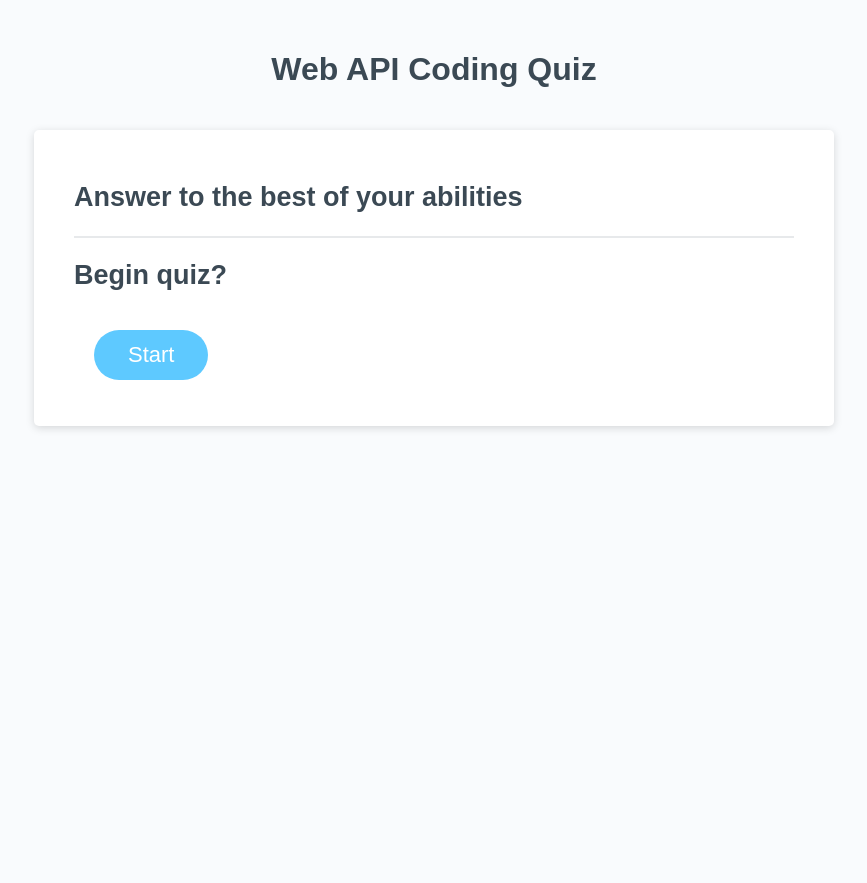
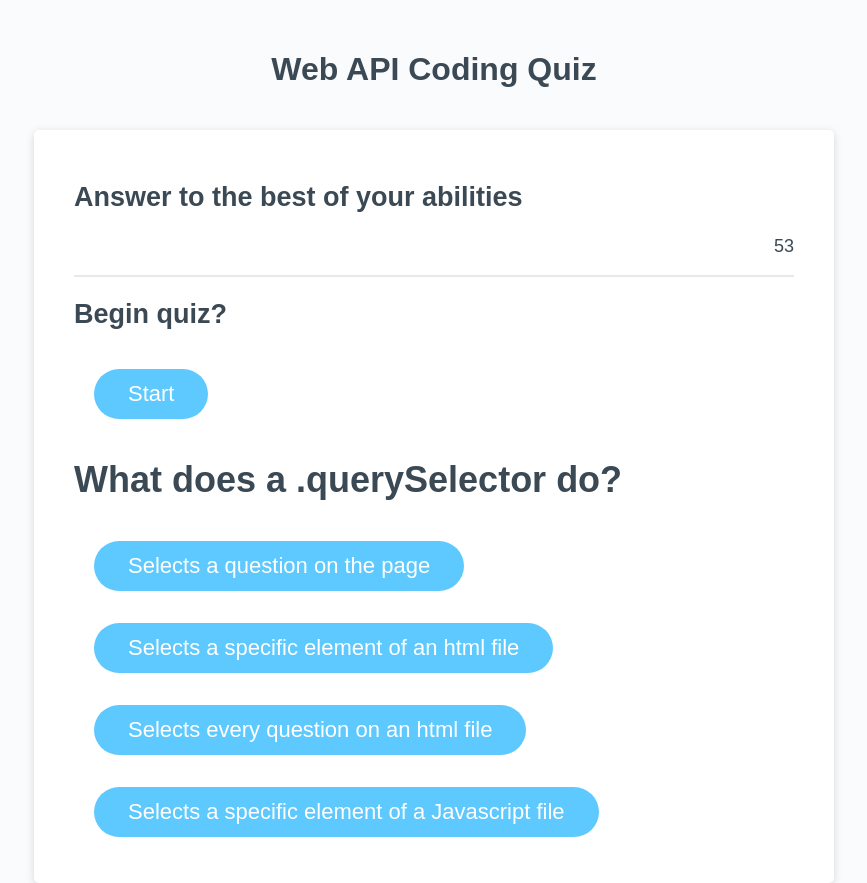
Before and after one commit to whats-a-pj/Web-API-Code-Quiz, a plain HTML site: page index.html in a window 1280 px wide. Both pictures are taken after a click on the button "Start". Shown: the whole page, without its empty margins (206-1073 px from the left). Before the commit the page ends 800 px from the top, so only its background shows below. Drawn offline with Linux system fonts and the light colour scheme.

Commit message:
Added timer to script.js, played with index.html

```diff
--- a/index.html
+++ b/index.html
@@ -15,22 +15,19 @@
       <div class="content">
         <div class="content-header">
           <h2>Answer to the best of your abilities</h2>
+          <p class="time" style="text-align:right;"></p>
         </div>
         <div class="content2">
         <h2>Begin quiz?</h2>
             <button id="start" class="btn">Start</button>
         </div>
-        <div id="questions"> </div>
-        <!--script type="text/javascript">
-          var questionsEl = document.createElement("input");
-          document.div.appendChild(questionsEl);
-        </script>
-        <div class="footer">
-          button id="next-question" class="btn">Next question</button>
-          <button id="previous-question" class="btn">Previous question</button
-          <button id="submit" class="btn">Submit Quiz</button>
-        </div>
-      </div-->
+      <div id="quiz-area">
+        <h1 id="questions"></h1>
+        <button id="answers1" class="btn"></button>
+        <button id="answers2" class="btn"></button>
+        <button id="answers3" class="btn"></button>
+        <button id="answers4" class="btn"></button>
+      </div>
     </div>
     <script src="script.js"></script>
   </body>
--- a/script.js
+++ b/script.js
@@ -1,64 +1,170 @@
 //selecting the start button on html file
 var startBtn = document.querySelector("#start");
-//var submitBtn = document.querySelector("#submit");
-//var nextQuestion = document.querySelector("#next-question");
-//var previousQuestion = document.querySelector("#previous-question");
 
 //empty arrays based on user input
 var userAnswers = [];
-var correctAnswers = [];
-var wrongAnswers = [];
 
-//"What does a .querySelector do?":[1] or b is the correct answer
+// questions and answers written as an array of objects
 var allQuestions = [
     {
-        Question1: "What does a .querySelector do?",
-        firstQChoices: [ "Selects a question on the page", "Selects a specific element of an html file", "Selects every question on an html file", "Selects a specific element of a Javascript file"],
-        firstQAnswer: "Selects a specific element of an html file"
+        question: "What does a .querySelector do?",
+        choices: [ "Selects a question on the page", "Selects a specific element of an html file", "Selects every question on an html file", "Selects a specific element of a Javascript file"],
+        answer: 1
     },
     {
-        Question2: "What method would you use to mix around the output of contents in an array?",
-        secondQChoices: ["Math.mix", "randomInt", "randomArray", "Math.random"],
-        secondQAnswer: "Math.random"
+        question: "What method would you use to mix around the output of contents in an array?",
+        choices: ["Math.mix", "randomInt", "randomArray", "Math.random"],
+        answer: 3
     },
     {
-        Question3: "What is a DOM?",
-        thirdQChoices: ["Document Object Module", "Document Options & Materials", "Document Object Model", "Document Orientation Mender"],
-        thirdQAnswer: "Document Object Model"
+        question: "What is a DOM?",
+        choices: ["Document Object Module", "Document Options & Materials", "Document Object Model", "Document Orientation Mender"],
+        answer: 2
     },
     {
-        Question4: "What does an .addEventListener do?",
-        fourthQChoices: ["Runs a function or specified change to the page whenever an event is triggered by the user", "User's computer microphone listens for a command to run a function", "Runs a function every time a user listens to music on their computer", "Runs a function every time a user adds an event to their dateCalender"],
-        fourthQAnswer: "Runs a function or specified change to the page whenever an event is triggered by the user"
+        question: "What does an .addEventListener do?",
+        choices: ["Runs a function or specified change to the page whenever an event is triggered by the user", "User's computer microphone listens for a command to run a function", "Runs a function every time a user listens to music on their computer", "Runs a function every time a user adds an event to their dateCalender"],
+        answer: 0
     },
     {
-        Question5: "What method would you use to change the appearance of an element without using the css file?",
-        fifthQChoices: [".setAttribute", ".changeElement", "setElement", ".changeAttribute"],
-        fifthQAnswer: ".setAttribute"
+        question: "What method would you use to change the appearance of an element without using the css file?",
+        choices: [".setAttribute", ".changeElement", "setElement", ".changeAttribute"],
+        answer: 0
     }
 ];
 
-var questionOne = function() {
-    if (userAnswers === allQuestions[0].firstQAnswer) {
-        userAnswers = userAnswers.concat(correctAnswers)
-    } else if (userAnswers !== allQuestions[0].firstQAnswer) {
-        userAnswers = userAnswers.concat(wrongAnswers)
-        //wrongAnswerTimer()
-    }
+var correctAnswers = [allQuestions[0].answer, allQuestions[1].answer, allQuestions[2].answer, allQuestions[3].answer, allQuestions[4].answer];
+
+var timer = document.querySelector(".time")
+var secondsLeft = 60;
+
+function countDown() {
+var timerInterval = setInterval(function() {
+    secondsLeft--;
+    timer.textContent = secondsLeft;
+        if(secondsLeft === 0) {
+        clearInterval(timerInterval);
+        }
+    }, 1000);
 }
 
-var firstQ = function() {
-    var firstQContent = document.querySelector("#questions");
-    firstQContent.textContent = questionOneAnswers[0].a, b, c, d;
+/*for (var i = 0; i < question.length; i++) {
+    var score = allQuestions[i];
+    if (userAnswers === correctAnswers[""]) {
+        //add a function to run next question
+
+    }
+
+}*/
+
+var renderQuestion = function() {
+    var questionBox = document.querySelector("#questions");
+    questionBox.textContent = allQuestions[0].question;
+    var optionOne = document.querySelector("#answers1");
+    optionOne.textContent = allQuestions[0].choices[0];
+    var optionTwo = document.querySelector("#answers2");
+    optionTwo.textContent = allQuestions[0].choices[1];
+    var optionThree = document.querySelector("#answers3");
+    optionThree.textContent = allQuestions[0].choices[2];
+    var optionFour = document.querySelector("#answers4");
+    optionFour.textContent = allQuestions[0].choices[3];
+    countDown();
+    if (userAnswers === correctAnswers[0]) {
+        //add score and run next question
+    } else if (userAnswers !== correctAnswers[0]) {
+        secondsLeft = secondsLeft -5;
+        //add nothing to score;
+        //run next question;
+        //timeRemaining = timeRemaining -5;
+    }
+    //start timer function
+};
+
+var userScore =
+
+startBtn.addEventListener("click", renderQuestion);
 
 
+
+/*var secondQ = function() {
+    var questionBox = document.querySelector("#questions");
+    questionBox.textContent = allQuestions[1].question;
+    var optionOne = document.querySelector("#answers1");
+    optionOne.textContent = allQuestions[1].choices[0];
+    var optionTwo = document.querySelector("#answers2");
+    optionTwo.textContent = allQuestions[1].choices[1];
+    var optionThree = document.querySelector("#answers3");
+    optionThree.textContent = allQuestions[1].choices[2];
+    var optionFour = document.querySelector("#answers4");
+    optionFour.textContent = allQuestions[1].choices[3];
+    //start timer function
 }
-startBtn.addEventListener("click", firstQ);
+
+var thirdQ = function() {
+    var questionBox = document.querySelector("#questions");
+    questionBox.textContent = allQuestions[2].question;
+    var optionOne = document.querySelector("#answers1");
+    optionOne.textContent = allQuestions[2].choices[0];
+    var optionTwo = document.querySelector("#answers2");
+    optionTwo.textContent = allQuestions[2].choices[1];
+    var optionThree = document.querySelector("#answers3");
+    optionThree.textContent = allQuestions[2].choices[2];
+    var optionFour = document.querySelector("#answers4");
+    optionFour.textContent = allQuestions[2].choices[3];
+    //start timer function
+}
+
+var fourthQ = function() {
+    var questionBox = document.querySelector("#questions");
+    questionBox.textContent = allQuestions[3].question;
+    var optionOne = document.querySelector("#answers1");
+    optionOne.textContent = allQuestions[3].choices[0];
+    var optionTwo = document.querySelector("#answers2");
+    optionTwo.textContent = allQuestions[3].choices[1];
+    var optionThree = document.querySelector("#answers3");
+    optionThree.textContent = allQuestions[3].choices[2];
+    var optionFour = document.querySelector("#answers4");
+    optionFour.textContent = allQuestions[3].choices[3];
+    //start timer function
+}
+
+var fifthQ = function() {
+    var questionBox = document.querySelector("#questions");
+    questionBox.textContent = allQuestions[4].question;
+    var optionOne = document.querySelector("#answers1");
+    optionOne.textContent = allQuestions[4].choices[0];
+    var optionTwo = document.querySelector("#answers2");
+    optionTwo.textContent = allQuestions[4].choices[1];
+    var optionThree = document.querySelector("#answers3");
+    optionThree.textContent = allQuestions[4].choices[2];
+    var optionFour = document.querySelector("#answers4");
+    optionFour.textContent = allQuestions[4].choices[3];
+    //start timer function
+}
+
+/*var h1Title = document.body.header.createElement("h1");
+h1Title.textContent = "Web API Coding Quiz";
+document.body.header.appendChild(h1Title);
+h1Q1.textContent = allQuestions[0].Question1; */
+
+//click event for firstQ function
+/*var questionOne = function() {
+    if (userAnswers === allQuestions[0].answer) {
+        userAnswers = userAnswers.concat(//todo add to score)
+    } else if (userAnswers !== allQuestions[0].answer) {
+        userAnswers = userAnswers.concat(wrongAnswers)
+        //wrongAnswerTimer() timeRemaining = timeRemaining - 5;
+    }
+}*/
+
+// var questionArea = document.getElementsByClassName("content2");
+// var answerArea = document.getElementsByClassName("btn");
+// questionArea = document.replaceChildren("ul");
 
 //nextQuestion.addEventListener("click", /*function here*/);
 //previousQuestion.addEventListener("click", /*function here*/);
 
-var questionTwo = function() {
+/*var questionTwo = function() {
     if (userAnswers === questionTwoAnswers[4]) {
         userAnswers = userAnswers.concat(correctAnswers)
     } else if (userAnswers !== questionTwoAnswers[4]) {
```
